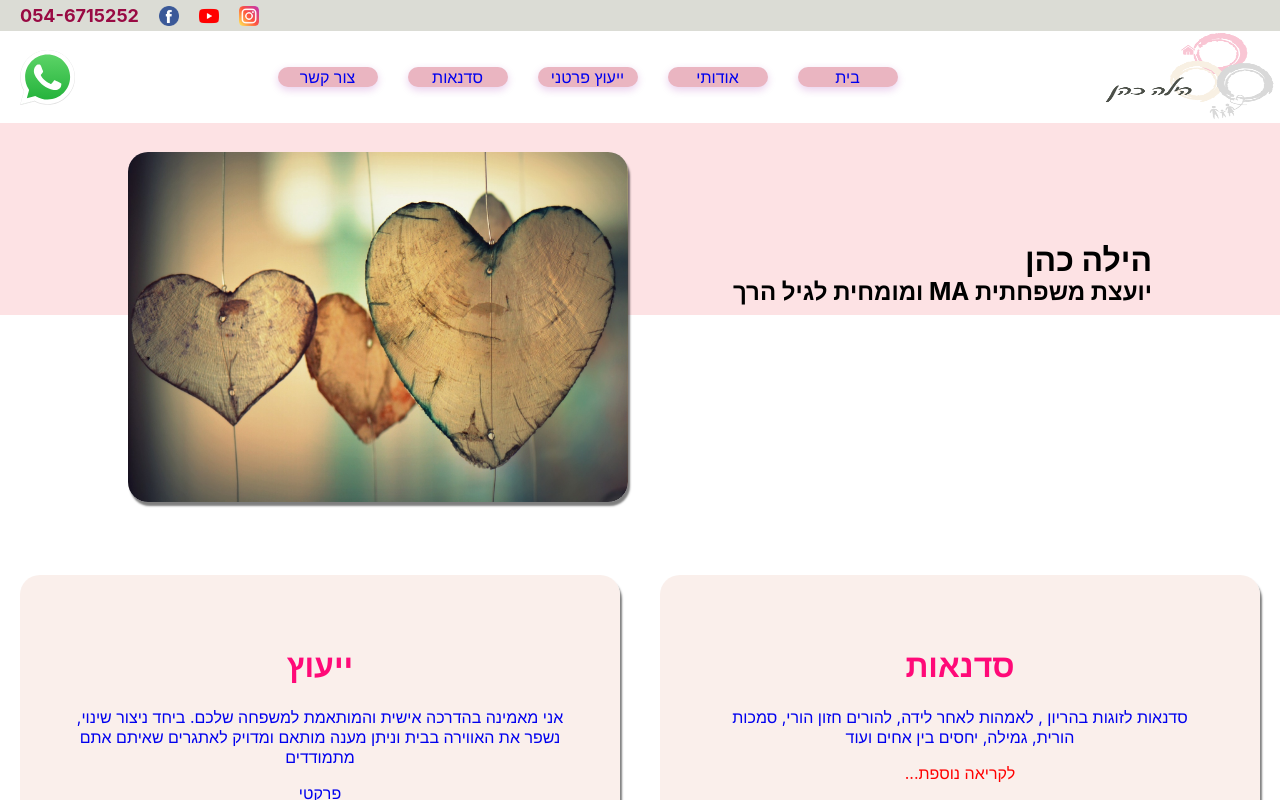
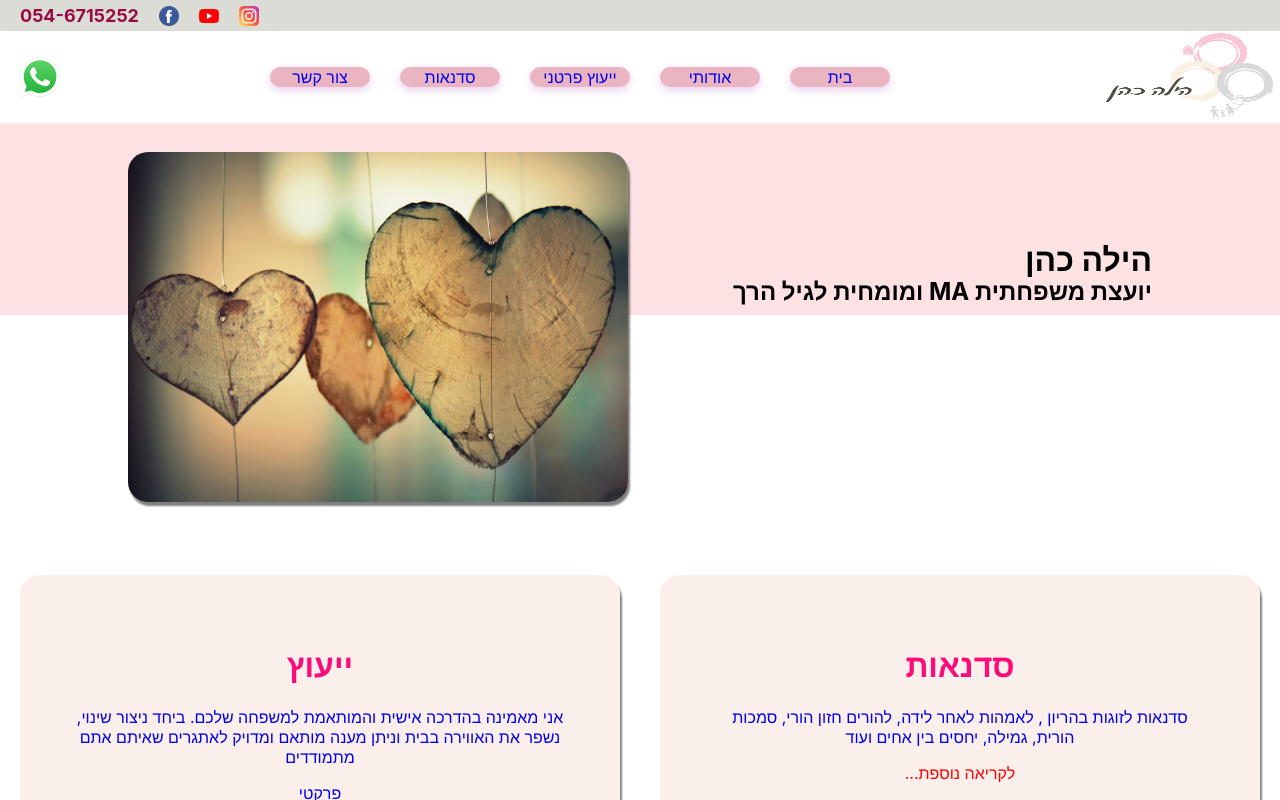
Before and after one commit to itaycs2407/Family-Consult, a React (Create React App) app: page /home in a window 1280 px wide. Shown: the top 800 px of the page. Built offline with nearby package versions, Linux system fonts and the light colour scheme; the HTML template or start-up script is replaced by a standard one.

Commit message:
change whatsup size

```diff
--- a/src/components/navbar/navbar.tsx
+++ b/src/components/navbar/navbar.tsx
@@ -130,8 +130,8 @@ const Logo = styled.img`
 `;
 
 const WhatsappContainer = styled.a`
-  width: 55px;
-  height: 55px;
+  width: 40px;
+  height: 40px;
   margin-left: 20px;
 `;
 
```
